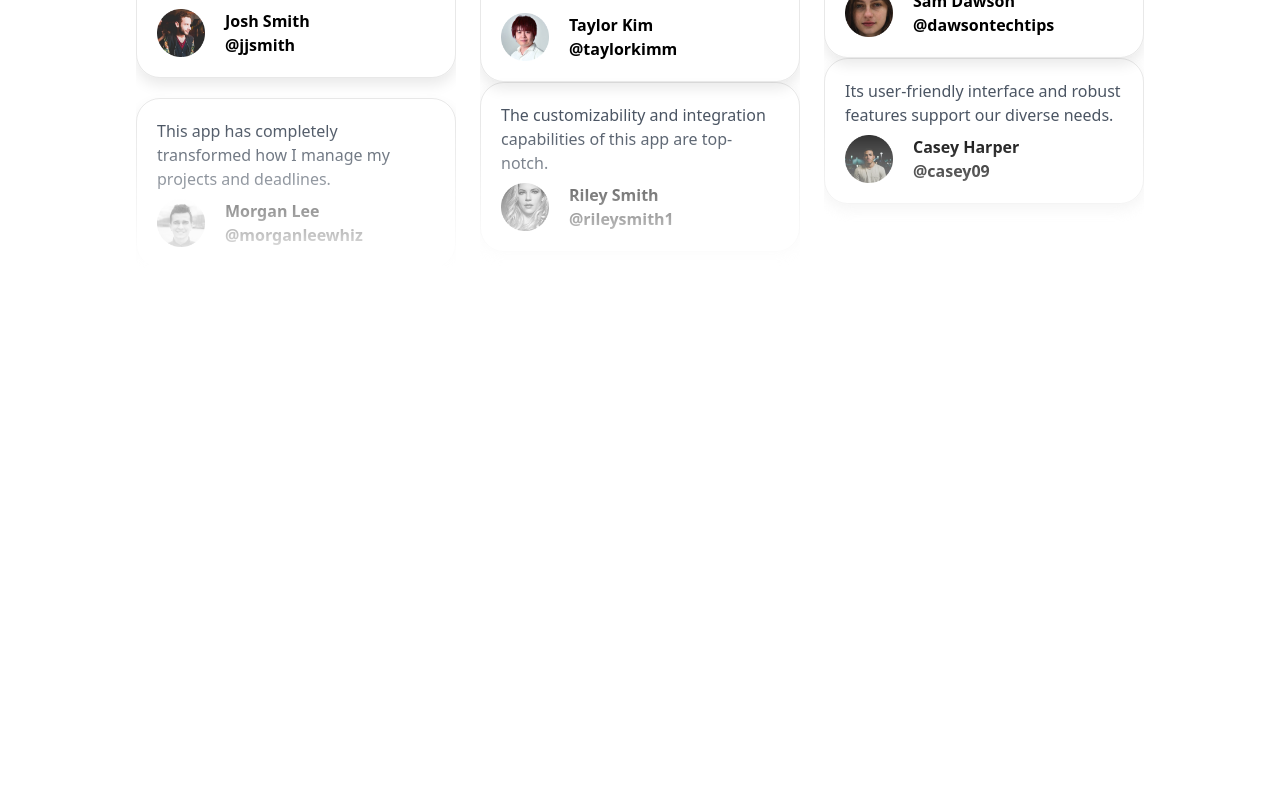
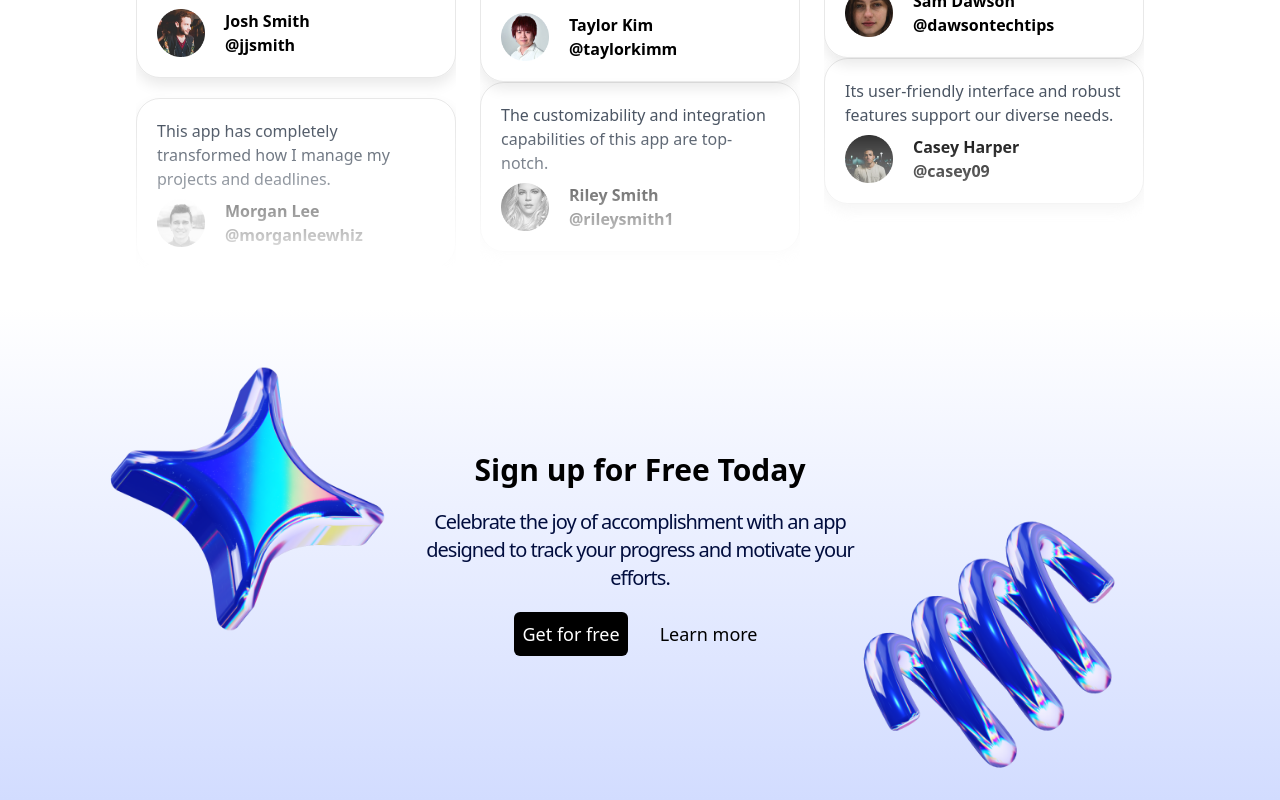
Before and after one commit to Vikash-thak12/SaasApp, a Next.js app: page / in a window 1280 px wide. Shown: the part 3350-4150 px from the top of the page. Before the commit the page ends 3658 px from the top, so only its background shows below. Built offline with nearby package versions, Linux system fonts and the light colour scheme.

Commit message:
Done with this part

```diff
--- a/app/page.tsx
+++ b/app/page.tsx
@@ -1,3 +1,4 @@
+import CallToAction from "@/components/CallToAction";
 import Header from "@/components/Header";
 import Hero from "@/components/Hero";
 import LogoTicker from "@/components/LogoTicker";
@@ -15,6 +16,7 @@ export default function Home() {
       <ProductPage />
       <PricePage />
       <Testimonial />
+      <CallToAction />
     </div>
   );
 }
--- /dev/null
+++ b/components/CallToAction.tsx
@@ -0,0 +1,21 @@
+import Image from 'next/image'
+import React from 'react'
+
+const CallToAction = () => {
+    return (
+        <section className='bg-gradient-to-b from-white to-[#D2DCFF] py-12 md:py-36 px-4 overflow-x-clip'>
+            <div className="container relative">
+                <h2 className='text-center font-bold text-3xl'>Sign up for Free Today</h2>
+                <p className='section-desc py-5 max-w-md mx-auto'>Celebrate the joy of accomplishment with an app designed to track your progress and motivate your efforts.</p>
+                <Image src={"/assets/star.png"} alt='Logo' width={300} height={200} className='absolute hidden md:block md:-top-24 md:-left-40 lg:-top-30 lg:left-20' />
+                <Image src={"/assets/spring.png"} alt='Logo' width={300} height={200} className='absolute hidden md:block md:-bottom-20 md:-right-32 lg:-bottom-36 lg:right-32' />
+                <div className='flex items-center justify-center gap-6'>
+                    <button className='btn btn-primary'>Get for free</button>
+                    <button className='btn'>Learn more</button>
+                </div>
+            </div>
+        </section>
+    )
+}
+
+export default CallToAction
```
